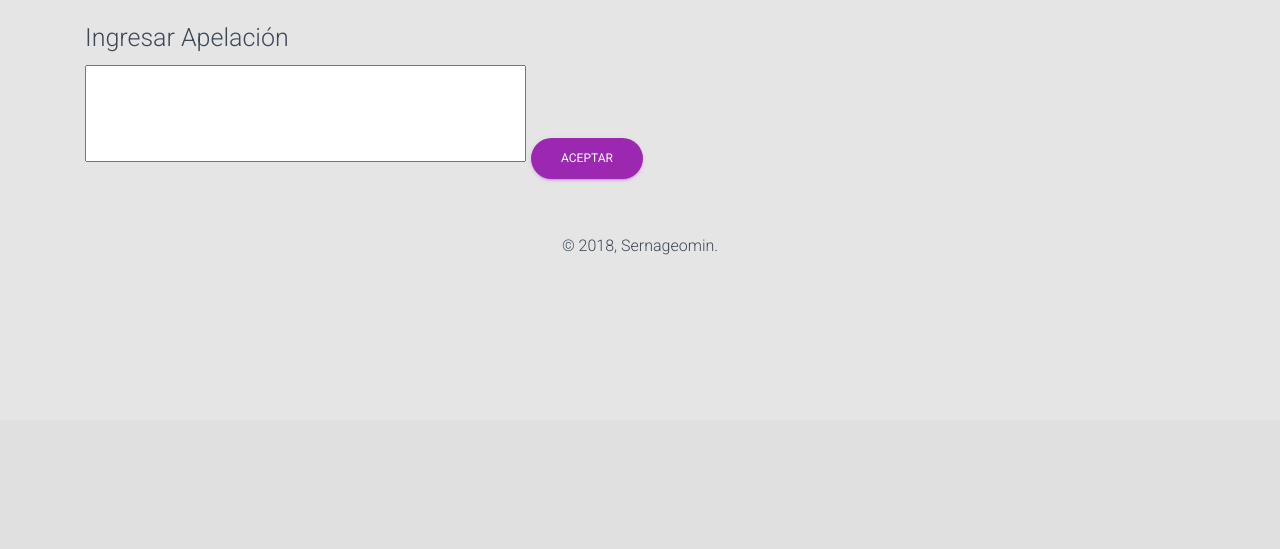
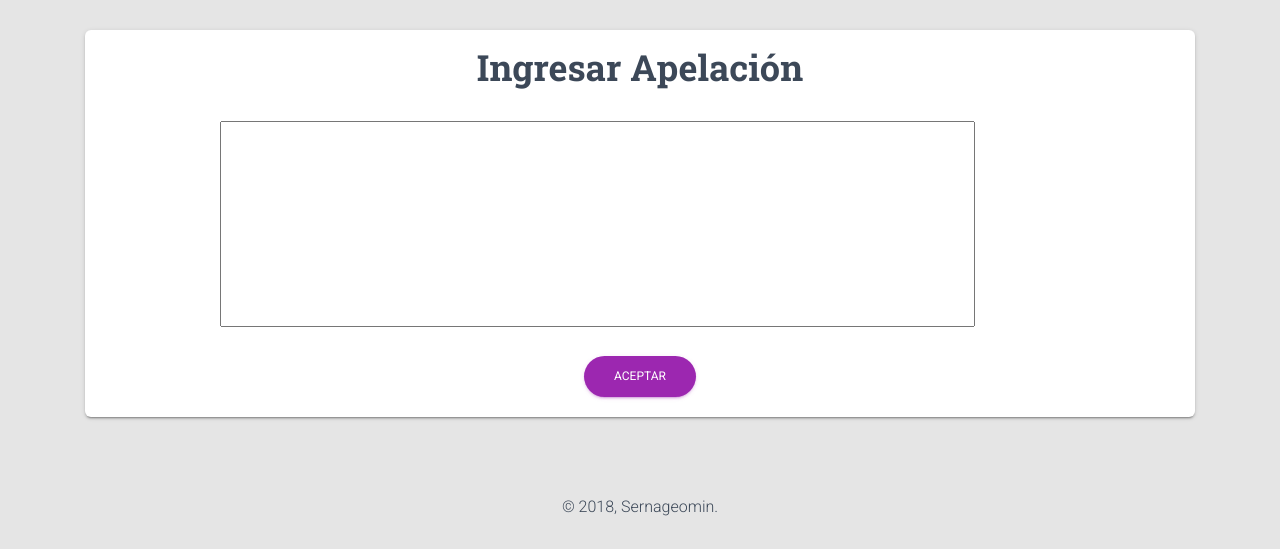
Before and after one commit to cerbeerza/Peritos, a Django app: page /apelacion/ in a window 1280 px wide. Shown: the part 380-929 px from the top of the page. Before the commit the page ends 635 px from the top, so only its background shows below. Run offline with Django 3.2, Linux system fonts and the light colour scheme; some libraries are stand-ins or nearby versions.

Commit message:
cambios rod pega

```diff
--- a/apps/apelacion/models.py
+++ b/apps/apelacion/models.py
@@ -10,4 +10,4 @@ class Apelacion(models.Model):
     usuario = models.ForeignKey(User, on_delete=models.CASCADE)
     fecha_creacion = models.DateField(auto_now_add=True)
     periodo = models.CharField(max_length=4)
-    desc_apelacion = models.CharField(max_length=300)
+    desc_apelacion = models.TextField()
--- a/apps/renovacion/admin.py
+++ b/apps/renovacion/admin.py
@@ -9,7 +9,7 @@ class RenovacionAdmin(admin.ModelAdmin):
     readonly_fields = ['archivo_ci', 'archivo_ant', 'archivo_tit']
 
     def get_nombre(self, instance):
-        return instance.id_user.profile.nombres
+        return instance.id_user.profile.nombres + " " + instance.id_user.profile.apellido_p + " " + instance.id_user.profile.apellido_m
     get_nombre.short_description = "Nombres"
 
 
--- a/templates/apelacion/apelacion.html
+++ b/templates/apelacion/apelacion.html
@@ -3,22 +3,57 @@
 {% block content %}
 
 
-    <h3>Ingresar Apelación</h3>
+    {% load material_form %}
 
-    <form name="formRut" class="form" method="post" action="">
-    {% csrf_token %}
-
-        <b>{{ message }}</b>
+ <form class="form" method="post" action="">
+                                        {% csrf_token %}
 
 
-    <textarea id="txtApelacion" name="txtApelacion" rows="4" cols="50"></textarea>
+
+    <div class="row">
+    			<div class="col-md-12 ml-auto mr-auto">
+					<div class="card card-signup">
+						<h2 class="card-title text-center">Ingresar Apelación</h2>
+						<div class="card-body">
+							<div class="row">
+                                <b>{{ message }}</b>
 
 
-    <button type="submit" class="btn btn-primary btn-round">Aceptar</button>
+                                <div class="col-md-1"></div>
 
-    <h2>{{ message }}</h2>
+								<div class="col-md-6">
 
-    </form>
+                                   <div class="form-group label-floating col-md-10">
+
+
+                                        <textarea id="txtApelacion" name="txtApelacion" rows="10" cols="100" required></textarea>
+
+											</div>
+
+
+								</div>
+
+<!--                                <div class="col-md-6">
+
+                                </div> -->
+
+
+
+                            </div>
+
+                            <div class="text-center">
+
+                                            <button type="submit" class="btn btn-primary btn-round">Aceptar</button>
+										</div>
+						</div>
+					</div>
+                </div>
+            </div>
+
+
+
+	</form>
+
 
 
 {% endblock %}
--- a/templates/prueba/prueba_list.html
+++ b/templates/prueba/prueba_list.html
@@ -30,7 +30,13 @@
             <td> {{ prueba.parte_b }}</td>
             <td> {{ prueba.parte_final }}</td>
             <td> {{ prueba.nota }}</td>
+            {% if prueba.situacion == 'REPROBADO' %}
+            <td bgcolor="red"> {{ prueba.situacion }}</td>
+            {% elif prueba.situacion == 'APROBADO' %}
+            <td bgcolor=#00bfff> {{ prueba.situacion }}</td>
+            {% else %}
             <td> {{ prueba.situacion }}</td>
+            {% endif %}
             <td> {{ prueba.periodo }}</td>
 
         </tr>
```
Also changed, not shown: apps/postulacion/admin.py (+12 -1 lines), apps/apelacion/migrations/0003_auto_20180523_0924.py (added).
